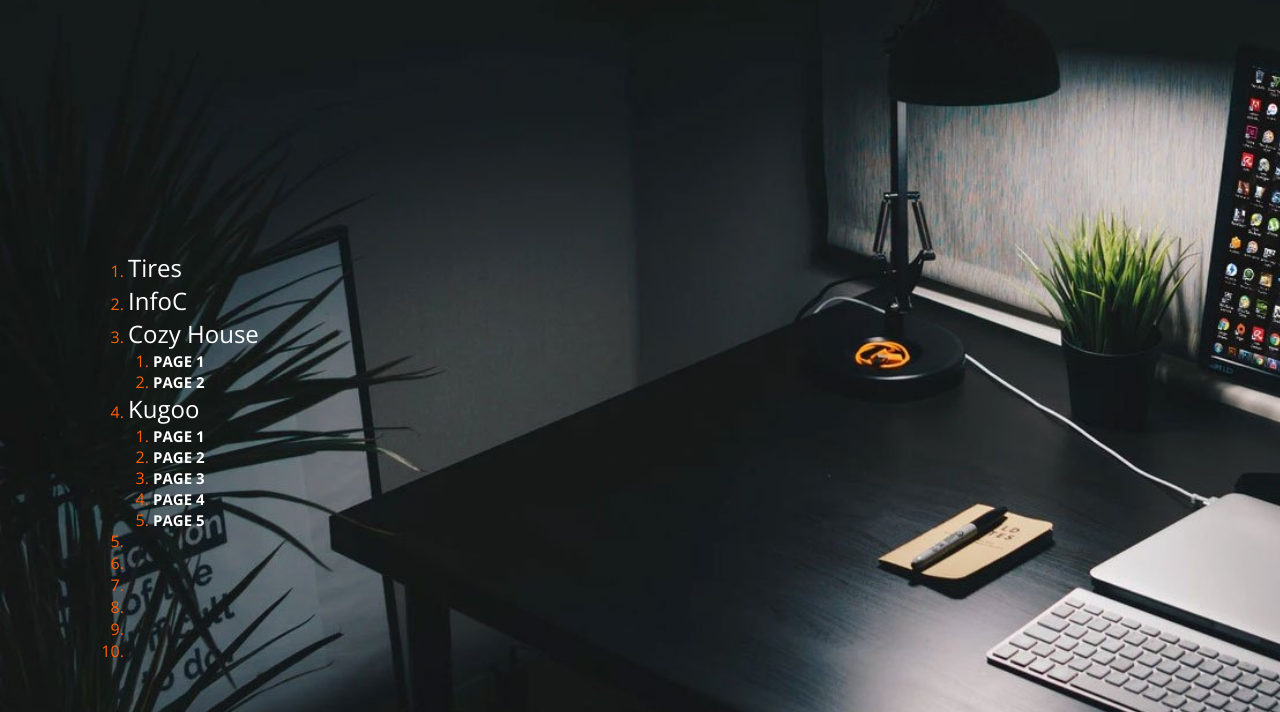
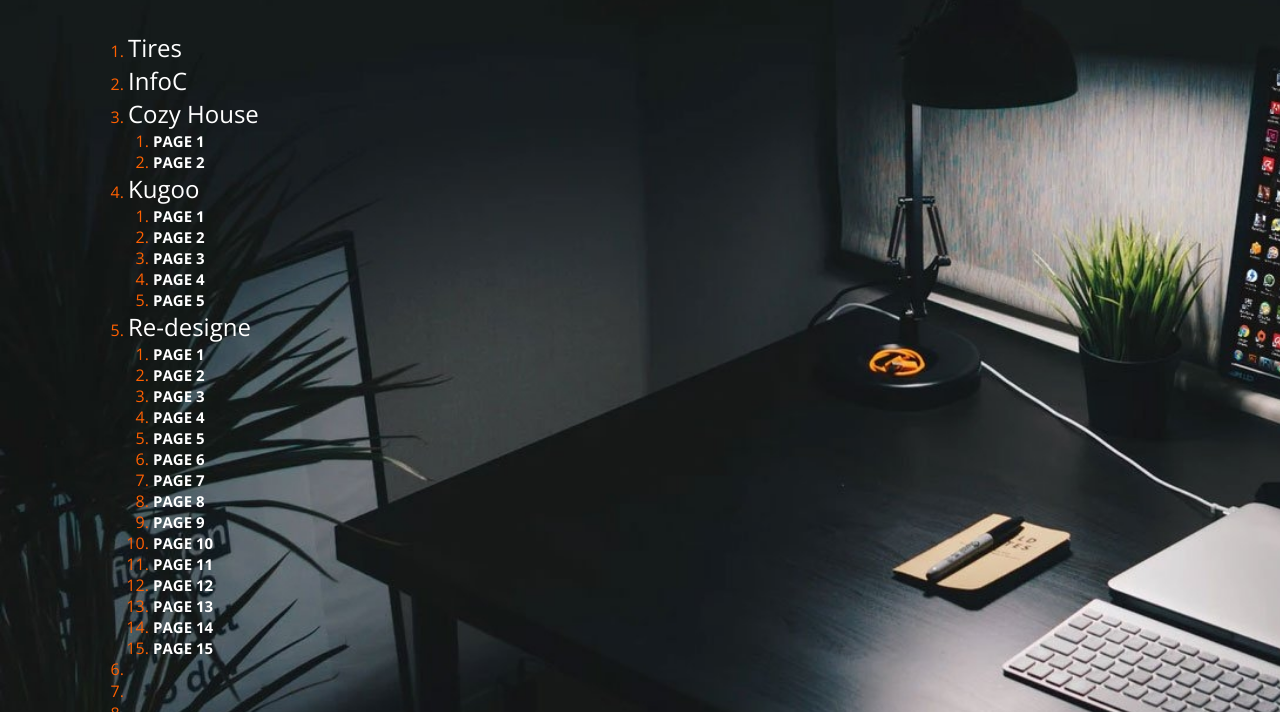
Before and after one commit to bobrovandrei/work, a plain HTML site: page page2/index.html in a window 1280 px wide. Shown: the part 88-800 px from the top of the page. Drawn offline with nearby package versions, Linux system fonts and the light colour scheme; files whose address does not match are found by name.

Commit message:
fix page2

```diff
--- a/page2/index.html
+++ b/page2/index.html
@@ -118,7 +118,86 @@
                         </li>
                     </ol>
                 </li>
-                <li><a href=""></a></li>
+                <li>
+                    <h2>Re-designe</h2>
+                    <ol style="    margin-left: 25px;">
+                        <li>
+                            <a href="https://bobrovandrei.github.io/re-designe/page1/index.html">
+                                <h1>Page 1</h1>
+                            </a>
+                        </li>
+                        <li>
+                            <a href="https://bobrovandrei.github.io/re-designe/page2/index.html">
+                                <h1>Page 2</h1>
+                            </a>
+                        </li>
+                        <li>
+                            <a href="https://bobrovandrei.github.io/re-designe/page3/index.html">
+                                <h1>Page 3</h1>
+                            </a>
+                        </li>
+                        <li>
+                            <a href="https://bobrovandrei.github.io/re-designe/page4/index.html">
+                                <h1>Page 4</h1>
+                            </a>
+                        </li>
+                        <li>
+                            <a href="https://bobrovandrei.github.io/re-designe/page5/index.html">
+                                <h1>Page 5</h1>
+                            </a>
+                        </li>
+                        <li>
+                            <a href="https://bobrovandrei.github.io/re-designe/page6/index.html">
+                                <h1>Page 6</h1>
+                            </a>
+                        </li>
+                        <li>
+                            <a href="https://bobrovandrei.github.io/re-designe/page7/index.html">
+                                <h1>Page 7</h1>
+                            </a>
+                        </li>
+                        <li>
+                            <a href="https://bobrovandrei.github.io/re-designe/page8/index.html">
+                                <h1>Page 8</h1>
+                            </a>
+                        </li>
+                        <li>
+                            <a href="https://bobrovandrei.github.io/re-designe/page9/index.html">
+                                <h1>Page 9</h1>
+                            </a>
+                        </li>
+                        <li>
+                            <a href="https://bobrovandrei.github.io/re-designe/page10/index.html">
+                                <h1>Page 10</h1>
+                            </a>
+                        </li>
+                        <li>
+                            <a href="https://bobrovandrei.github.io/re-designe/page11/index.html">
+                                <h1>Page 11</h1>
+                            </a>
+                        </li>
+                        <li>
+                            <a href="https://bobrovandrei.github.io/re-designe/page12/index.html">
+                                <h1>Page 12</h1>
+                            </a>
+                        </li>
+                        <li>
+                            <a href="https://bobrovandrei.github.io/re-designe/page13/index.html">
+                                <h1>Page 13</h1>
+                            </a>
+                        </li>
+                        <li>
+                            <a href="https://bobrovandrei.github.io/re-designe/page14/index.html">
+                                <h1>Page 14</h1>
+                            </a>
+                        </li>
+                        <li>
+                            <a href="https://bobrovandrei.github.io/re-designe/page15/index.html">
+                                <h1>Page 15</h1>
+                            </a>
+                        </li>
+                    </ol>
+                </li>
                 <li><a href=""></a></li>
                 <li><a href=""></a></li>
                 <li><a href=""></a></li>
--- a/page2/page2.css
+++ b/page2/page2.css
@@ -119,7 +119,7 @@ span {
 }
 
 section {
-  margin: 240px 0 110px;
+  margin: 20px 0 20px;
   flex-grow: 1;
 }
 
```
